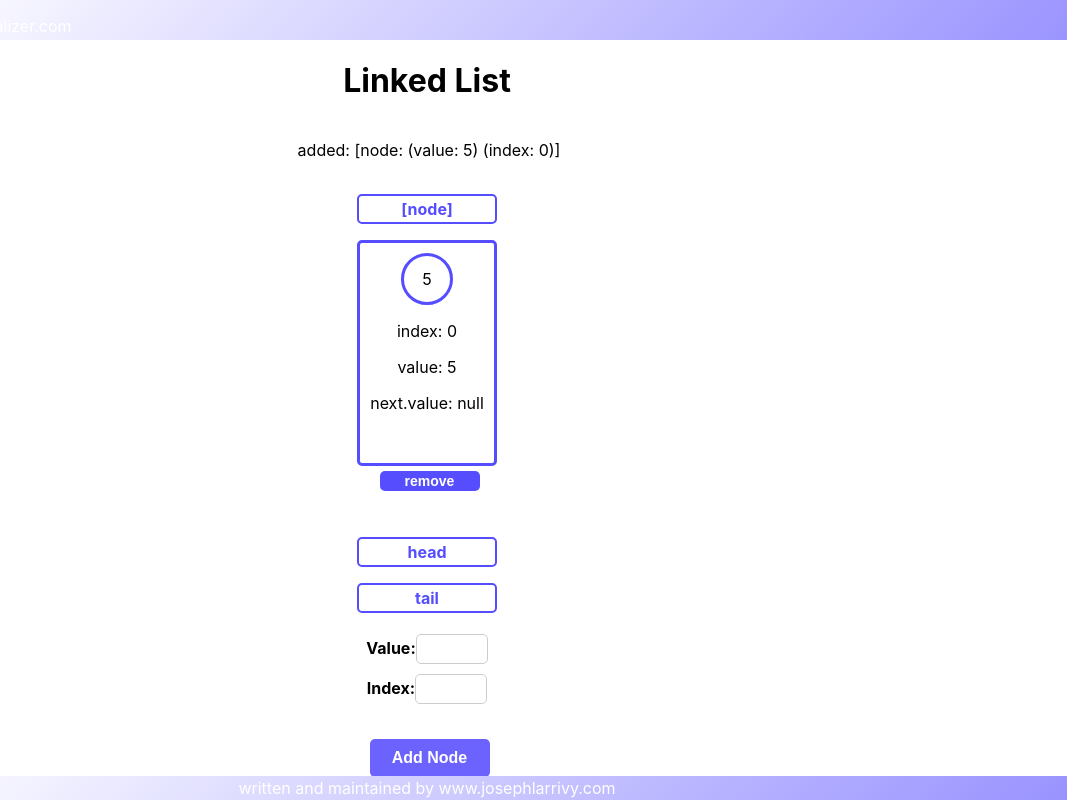
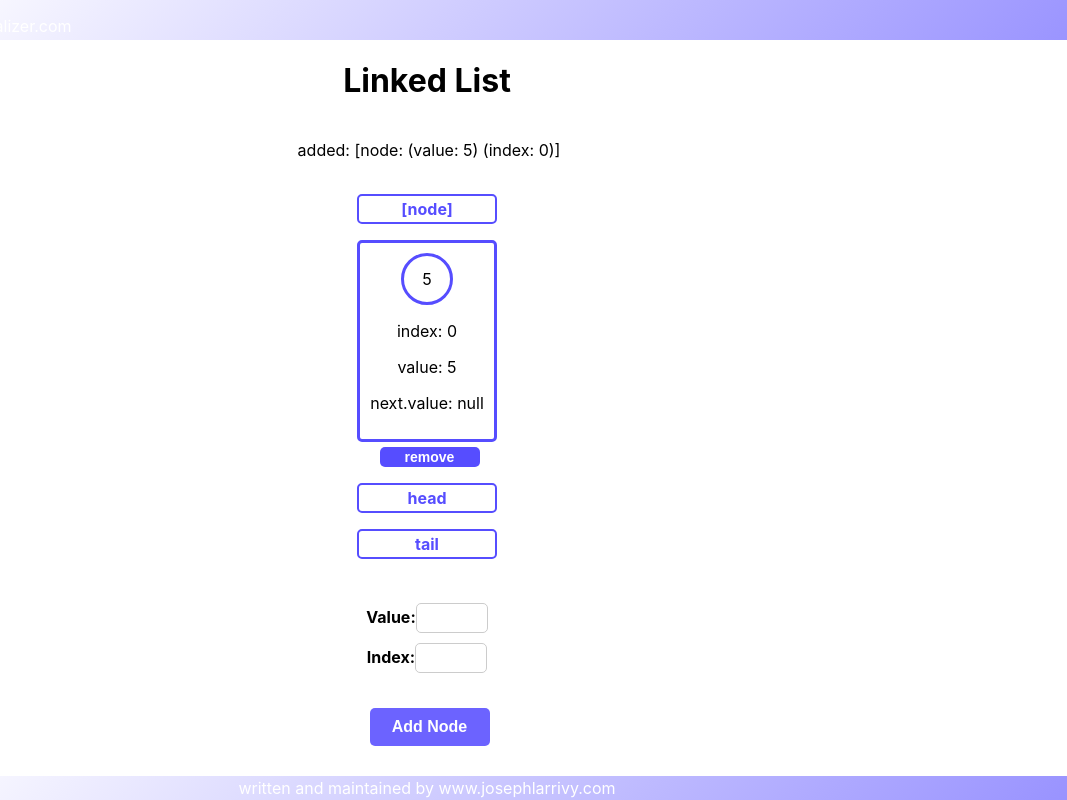
Before and after one commit to josephlarrivy/data-structures-visualizers, a React (Create React App) app: page /linkedlist in a window 1280 px wide. Both pictures are taken after typing "5", "5" into the empty fields and a click on the button "Add Node". Shown: the whole page, without its empty margins (213-1280 px from the left). Built offline with nearby package versions, Linux system fonts and the light colour scheme.

Commit message:
fixed some css

```diff
--- a/src/components/LinkedList/LinkedListForm.css
+++ b/src/components/LinkedList/LinkedListForm.css
@@ -33,7 +33,6 @@ button {
     font-weight: bold;
     cursor: pointer;
     transition: background-color 0.3s ease-in-out;
-    margin-bottom: 30px;
 }
 
 button[type="submit"]:hover {
--- a/src/components/LinkedList/LinkedListVisualizer.css
+++ b/src/components/LinkedList/LinkedListVisualizer.css
@@ -7,7 +7,7 @@
     justify-content: space-around;
     min-height: 100px;
     margin-bottom: 5px;
-    min-height: 400px;
+    min-height: 420px;
 }
 
 
--- a/src/components/LinkedList/Node.css
+++ b/src/components/LinkedList/Node.css
@@ -8,7 +8,7 @@
     border: 3px solid #564dff;
     border-radius: 5px;
     padding: 10px;
-    min-height: 200px;
+    min-height: 160px;
 
 }
 
```
